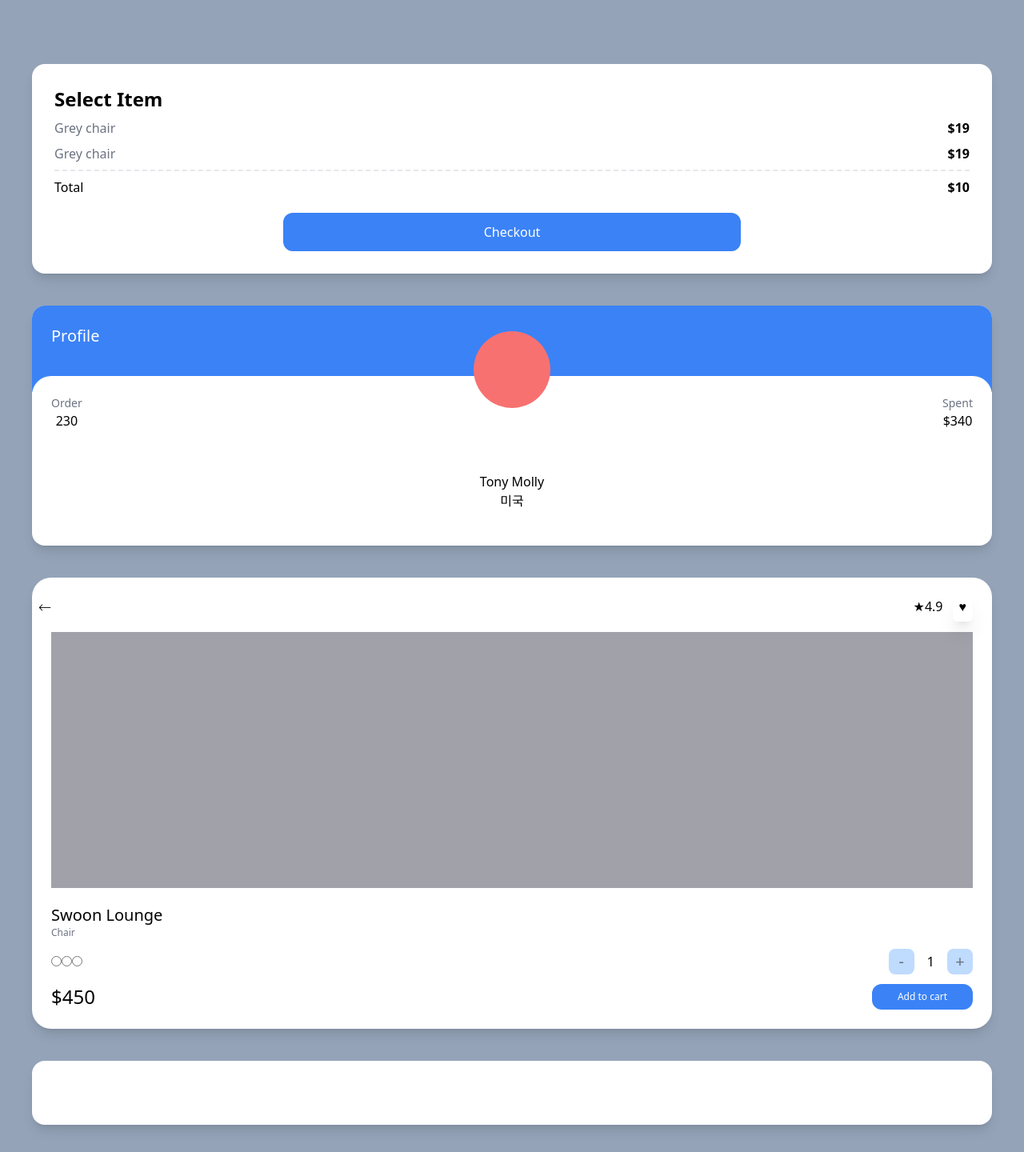
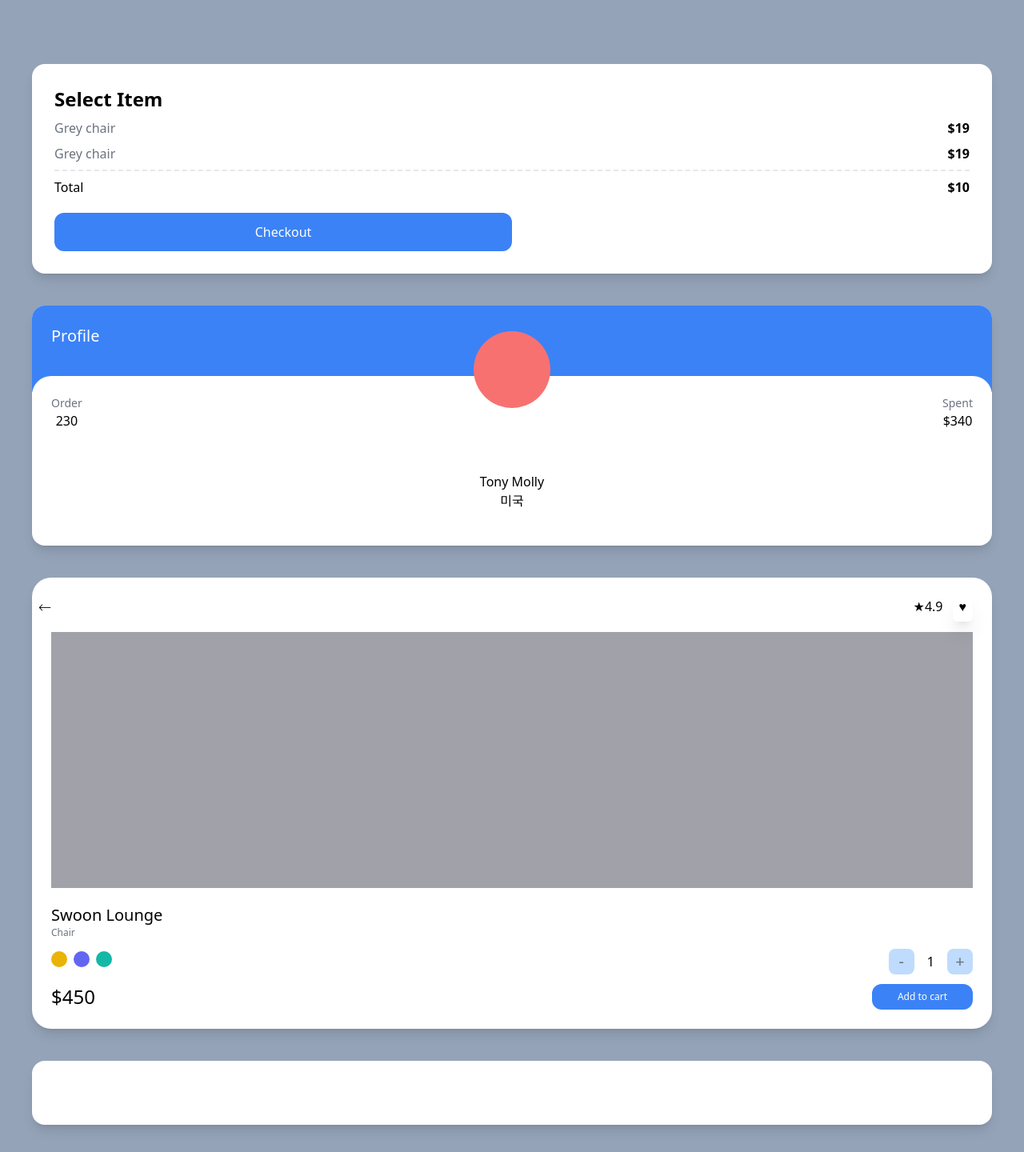
Before and after one commit to runan13/carrot-market, a Next.js app: page / in a window 1280 px wide. Shown: the top 1440 px of the page at 80% size. Built offline with nearby package versions, Linux system fonts and the light colour scheme.

Commit message:
transition

```diff
--- a/pages/index.tsx
+++ b/pages/index.tsx
@@ -17,9 +17,9 @@
           <span>Total</span>
           <span className="font-semibold">$10</span>
         </div>
-        <div className="mt-5 bg-blue-500 text-white p-3 text-center rounded-xl w-2/4 mx-auto">
+        <button className="mt-5 bg-blue-500 text-white p-3 text-center rounded-xl w-2/4 mx-auto hover:bg-teal-500">
           Checkout
-        </div>
+        </button>
       </div>
       <div className="bg-white overflow-hidden rounded-2xl shadow-lg">
         <div className="bg-blue-500 p-6 pb-14">
@@ -56,10 +56,10 @@
           <span className="font-medium text-xl">Swoon Lounge</span>
           <span className="text-xs text-gray-500">Chair</span>
           <div className="mt-3 mb-3 flex justify-between items-center">
-            <div>
-              <input type="radio" name="" id="" />
-              <input type="radio" name="" id="" />
-              <input type="radio" name="" id="" />
+            <div className="space-x-2">
+              <button className="w-5 h-5 rounded-full bg-yellow-500 focus:ring-2 ring-offset-2 ring-yellow-500 transition"></button>
+              <button className="w-5 h-5 rounded-full bg-indigo-500 focus:ring-2 ring-offset-2 ring-indigo-500 transition"></button>
+              <button className="w-5 h-5 rounded-full bg-teal-500 focus:ring-2 ring-offset-2 ring-teal-500 transition"></button>
             </div>
             <div className="flex items-center space-x-4">
               <button className="p-2.5 rounded-lg bg-blue-200 flex justify-center items-center aspect-square w-8 h-8 font-medium text-xl text-gray-500">
```
